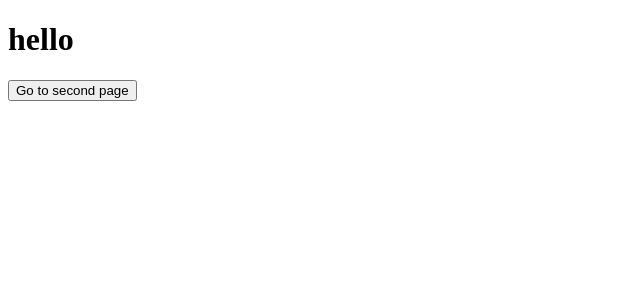
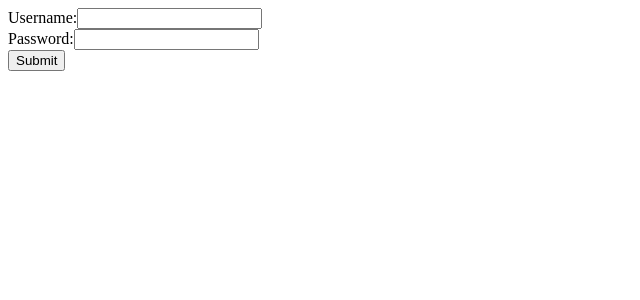
Before and after one commit to Phuc0906/Enterprise-Project, a React (Create React App) app in the folder client/: page / in a window 1280 px wide. Shown: the top 300 px of the page, without its empty margins (0-640 px from the left). Built offline with nearby package versions, Linux system fonts and the light colour scheme.

Commit message:
add login and register form

```diff
--- a/client/src/App.js
+++ b/client/src/App.js
@@ -2,11 +2,14 @@ import React, { Fragment } from "react";
 import { Route, Routes } from "react-router-dom";
 import HomePage from "./pages/HomePage";
 import SecondPage from "./pages/SecondPage";
+import SignInPage from "./pages/SignInPage";
+import RegisterPage from "./pages/RegisterPage";
 
 function App() {
   return (
       <Routes>
-        <Route path="/" element={<HomePage/>}/>
+        <Route path="/" element={<SignInPage/>}/>
+        <Route path="/" element={<RegisterPage/>}/>
         <Route path="/second" element={<SecondPage/>}/>
       </Routes>
   );
--- /dev/null
+++ b/client/src/pages/RegisterPage.js
@@ -0,0 +1,87 @@
+import React, { useState } from 'react';
+
+const RegisterPage = () => {
+    const [name, setName] = useState('');
+    const [email, setEmail] = useState('');
+    const [address, setAddress] = useState('');
+    const [phone, setPhone] = useState('');
+    const [account, setAccount] = useState('');
+    const [password, setPassword] = useState('');
+    const [reenterPassword, setReenterPassword] = useState('');
+
+    const handleSubmit = (event) => {
+        event.preventDefault();
+        // handle form submission
+    }
+
+    return (
+        <form onSubmit={handleSubmit}>
+            <label>
+                Name:
+                <input
+                    type="text"
+                    value={name}
+                    onChange={(event) => setName(event.target.value)}
+                />
+            </label>
+            <br />
+            <label>
+                Email:
+                <input
+                    type="email"
+                    value={email}
+                    onChange={(event) => setEmail(event.target.value)}
+                />
+            </label>
+            <br />
+            <label>
+                Address:
+                <input
+                    type="text"
+                    value={address}
+                    onChange={(event) => setAddress(event.target.value)}
+                />
+            </label>
+            <br />
+            <label>
+                Phone Number:
+                <input
+                    type="tel"
+                    value={phone}
+                    onChange={(event) => setPhone(event.target.value)}
+                />
+            </label>
+            <br />
+            <label>
+                Account:
+                <input
+                    type="text"
+                    value={account}
+                    onChange={(event) => setAccount(event.target.value)}
+                />
+            </label>
+            <br />
+            <label>
+                Password:
+                <input
+                    type="password"
+                    value={password}
+                    onChange={(event) => setPassword(event.target.value)}
+                />
+            </label>
+            <br />
+            <label>
+                Re-enter Password:
+                <input
+                    type="password"
+                    value={reenterPassword}
+                    onChange={(event) => setReenterPassword(event.target.value)}
+                />
+            </label>
+            <br />
+            <input type="submit" value="Submit" />
+        </form>
+    );
+}
+
+export default RegisterPage;
--- /dev/null
+++ b/client/src/pages/SignInPage.js
@@ -0,0 +1,37 @@
+import React, { useState } from 'react';
+
+const SignInPage = () => {
+    const [username, setUsername] = useState('');
+    const [password, setPassword] = useState('');
+
+    const handleSubmit = (event) => {
+        console.log(username);
+        console.log(password);
+    }
+
+    return (
+        <form onSubmit={handleSubmit}>
+            <label>
+                Username:
+                <input
+                    type="text"
+                    value={username}
+                    onChange={(event) => setUsername(event.target.value)}
+                />
+            </label>
+            <br />
+            <label>
+                Password:
+                <input
+                    type="password"
+                    value={password}
+                    onChange={(event) => setPassword(event.target.value)}
+                />
+            </label>
+            <br />
+            <input type="submit" value="Submit" />
+        </form>
+    );
+}
+
+export default SignInPage;
```
